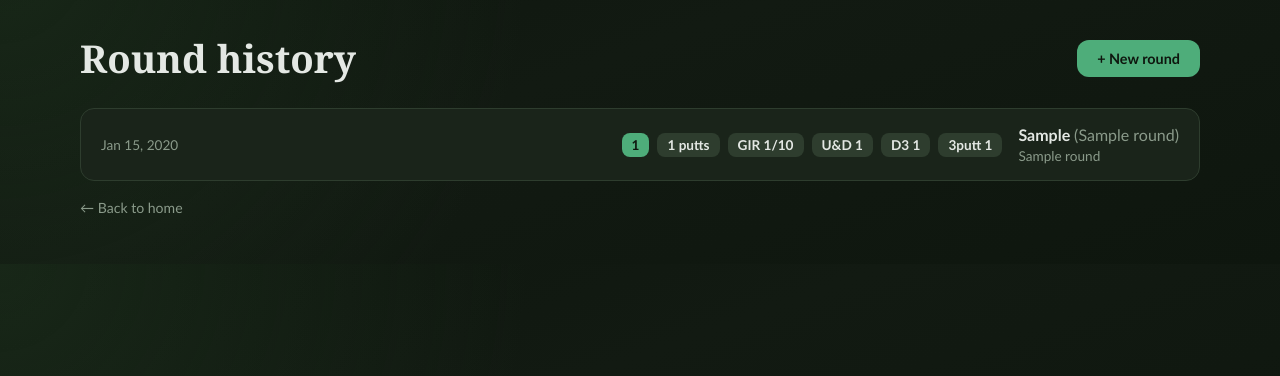
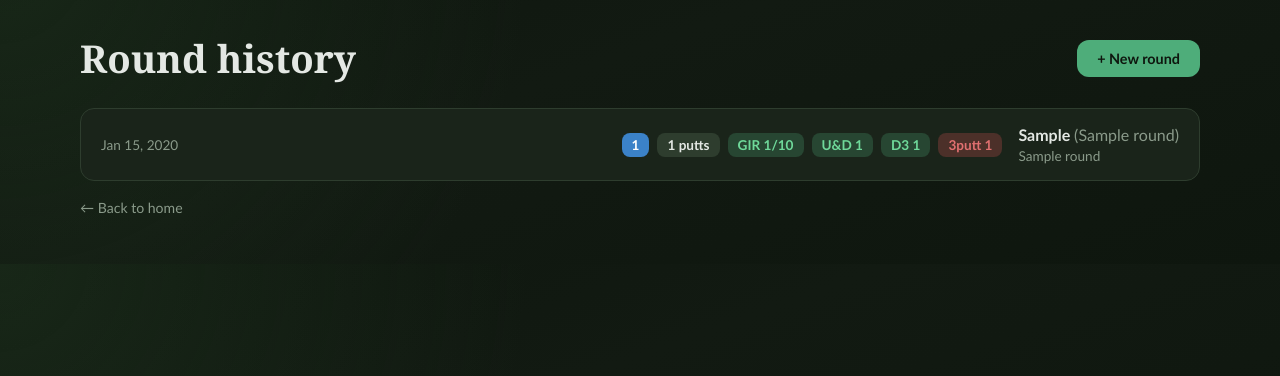
Before and after one commit to Brakjen/golf-scorecards, a FastAPI app: template src/golf_scorecards/templates/round_list.html in a window 1280 px wide. Shown: the part 44-420 px from the top of the page. Run offline with FastAPI, Linux system fonts and the light colour scheme; the template is opened without the code that fills it: most values are stand-ins (such as "Sample title", 1, 10 or a date in 2020).

Commit message:
style: color-code stat pills — blue score, green positive, red negative
- stat-pill--blue for total score
- stat-pill--good (green) for GIR, U&D, D3
- stat-pill--bad (red) for 3-putts
- Putts remain neutral (muted)

```diff
--- a/src/golf_scorecards/static/styles/app.css
+++ b/src/golf_scorecards/static/styles/app.css
@@ -699,6 +699,21 @@ tfoot th {
   color: var(--ink);
 }
 
+.stat-pill--blue {
+  background: #3b82c8;
+  color: #fff;
+}
+
+.stat-pill--good {
+  background: rgba(78, 173, 122, 0.25);
+  color: #6fd99a;
+}
+
+.stat-pill--bad {
+  background: rgba(224, 85, 85, 0.25);
+  color: #e07070;
+}
+
 .empty-state {
   text-align: center;
   padding: 48px 16px;
--- a/src/golf_scorecards/templates/round_list.html
+++ b/src/golf_scorecards/templates/round_list.html
@@ -23,22 +23,22 @@
       {% endif %}
       <div class="round-card__stats">
         {% if r.total_score is not none %}
-        <span class="stat-pill">{{ r.total_score }}</span>
+        <span class="stat-pill stat-pill--blue">{{ r.total_score }}</span>
         {% endif %}
         {% if r.total_putts is not none %}
         <span class="stat-pill stat-pill--muted">{{ r.total_putts }} putts</span>
         {% endif %}
         {% if r.gir_total and r.gir_total > 0 %}
-        <span class="stat-pill stat-pill--muted">GIR {{ r.gir_count }}/{{ r.gir_total }}</span>
+        <span class="stat-pill stat-pill--good">GIR {{ r.gir_count }}/{{ r.gir_total }}</span>
         {% endif %}
         {% if r.ud_count %}
-        <span class="stat-pill stat-pill--muted">U&D {{ r.ud_count }}</span>
+        <span class="stat-pill stat-pill--good">U&D {{ r.ud_count }}</span>
         {% endif %}
         {% if r.d3_count %}
-        <span class="stat-pill stat-pill--muted">D3 {{ r.d3_count }}</span>
+        <span class="stat-pill stat-pill--good">D3 {{ r.d3_count }}</span>
         {% endif %}
         {% if r.three_putt_count %}
-        <span class="stat-pill stat-pill--muted">3putt {{ r.three_putt_count }}</span>
+        <span class="stat-pill stat-pill--bad">3putt {{ r.three_putt_count }}</span>
         {% endif %}
       </div>
     </a>
```
Also changed, not shown: src/golf_scorecards/templates/home.html (+5 -5 lines).
